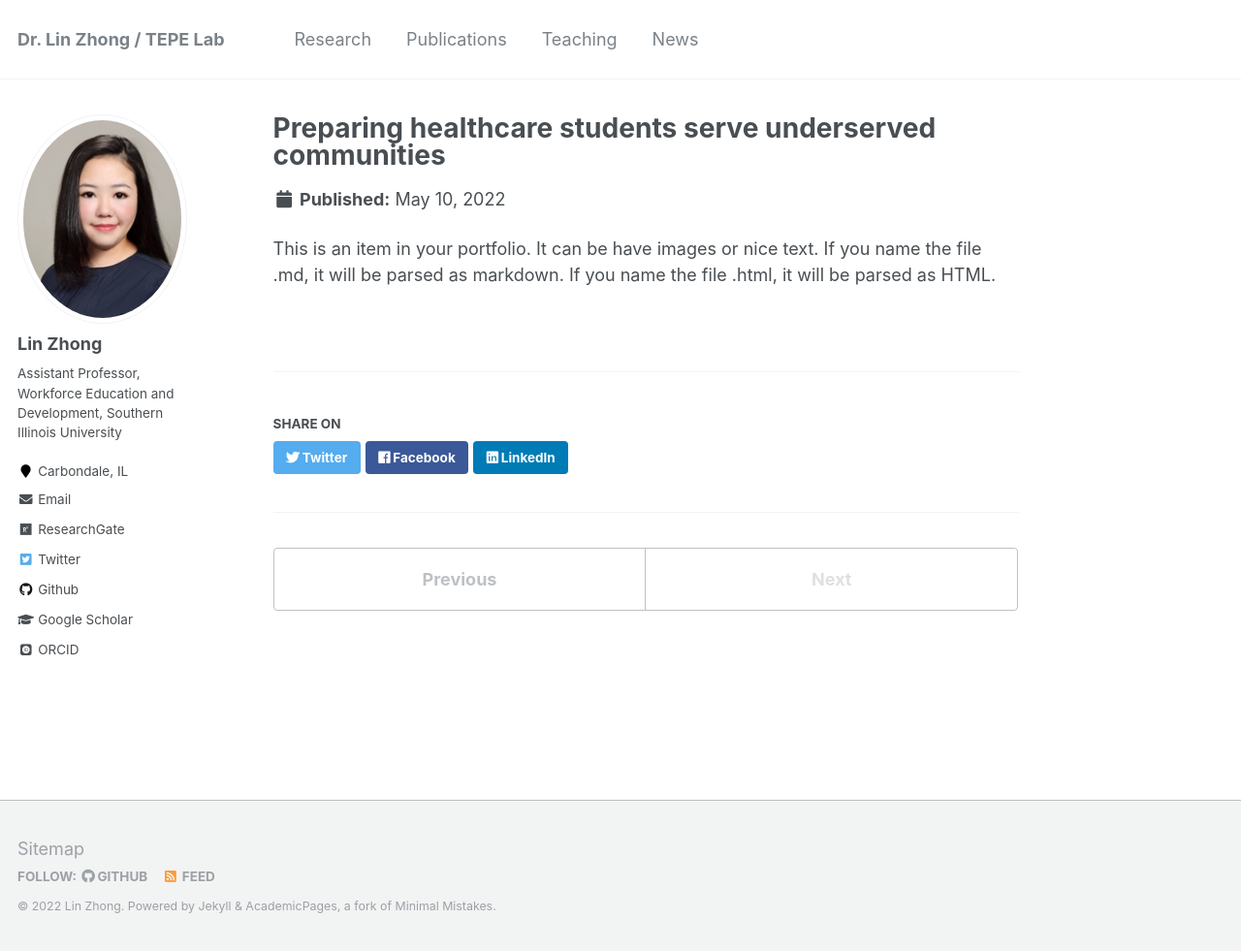
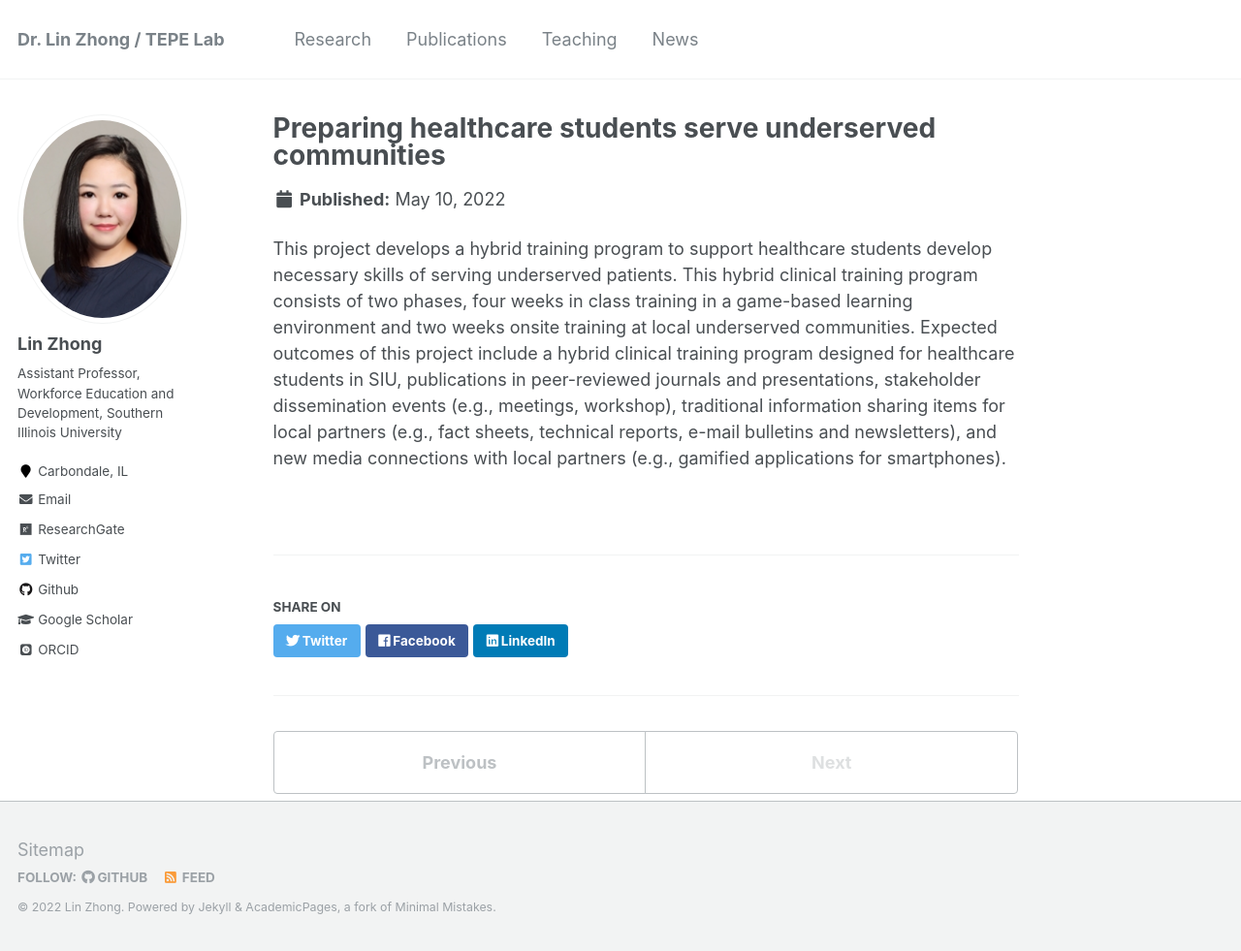
Before and after one commit to TEPELAB/tepe, a Jekyll site: the page built from _research/research-3.md, in a window 1280 px wide and 981 px high. Shown: the whole window at 97% size. Built offline with Jekyll 4.4.1, drawn with Linux system fonts in a browser that asks for light colours; some web fonts are replaced.

Commit message:
Update research-3.md

```diff
--- a/_research/research-3.md
+++ b/_research/research-3.md
@@ -1,7 +1,7 @@
 ---
 title: "Preparing healthcare students serve underserved communities"
 excerpt: "This project develops a hybrid training program to support healthcare students develop necessary skills of serving underserved patients. This hybrid clinical training program consists of two phases, four weeks in class training in a game-based learning environment and two weeks onsite training at local underserved communities. Expected outcomes of this project include a hybrid clinical training program designed for healthcare students in SIU, publications in peer-reviewed journals and presentations, stakeholder dissemination events (e.g., meetings, workshop), traditional information sharing items for local partners (e.g., fact sheets, technical reports, e-mail bulletins and newsletters), and new media connections with local partners (e.g., gamified applications for smartphones)."
-collection: portfolio
+collection: research
 ---
 
-This is an item in your portfolio. It can be have images or nice text. If you name the file .md, it will be parsed as markdown. If you name the file .html, it will be parsed as HTML.
+This project develops a hybrid training program to support healthcare students develop necessary skills of serving underserved patients. This hybrid clinical training program consists of two phases, four weeks in class training in a game-based learning environment and two weeks onsite training at local underserved communities. Expected outcomes of this project include a hybrid clinical training program designed for healthcare students in SIU, publications in peer-reviewed journals and presentations, stakeholder dissemination events (e.g., meetings, workshop), traditional information sharing items for local partners (e.g., fact sheets, technical reports, e-mail bulletins and newsletters), and new media connections with local partners (e.g., gamified applications for smartphones).
```
